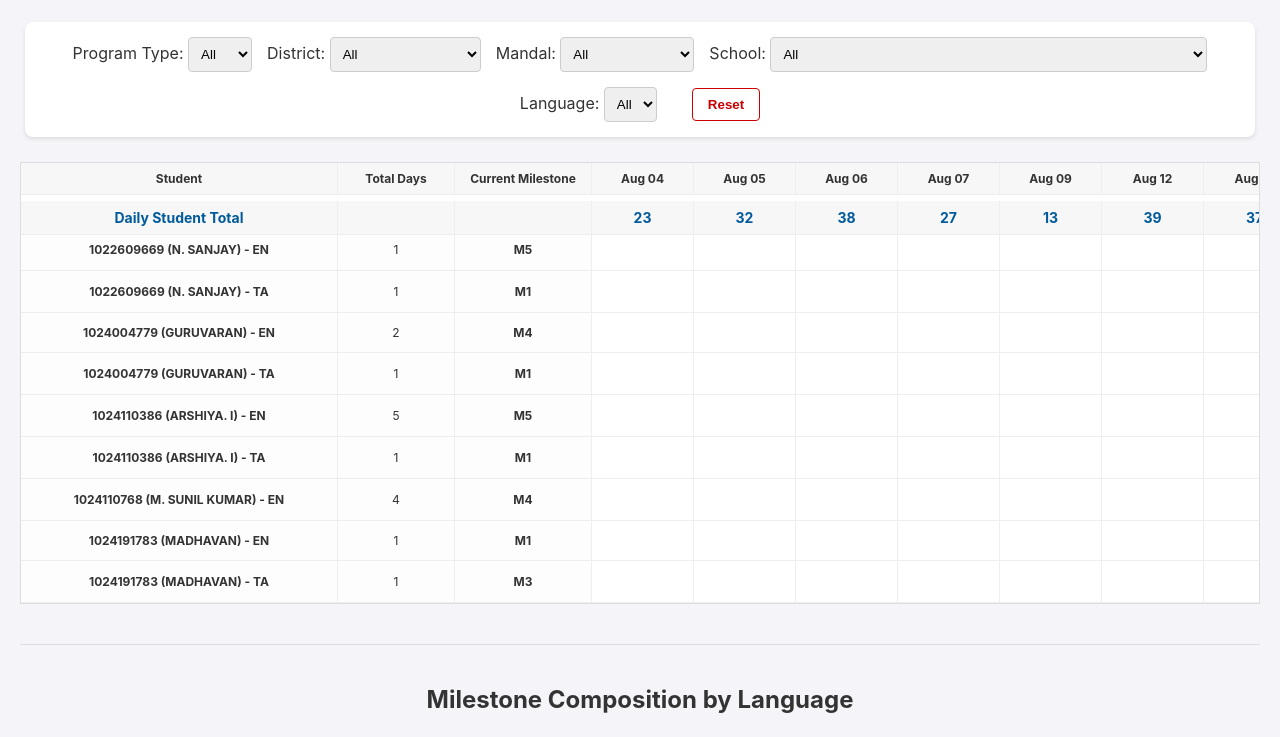
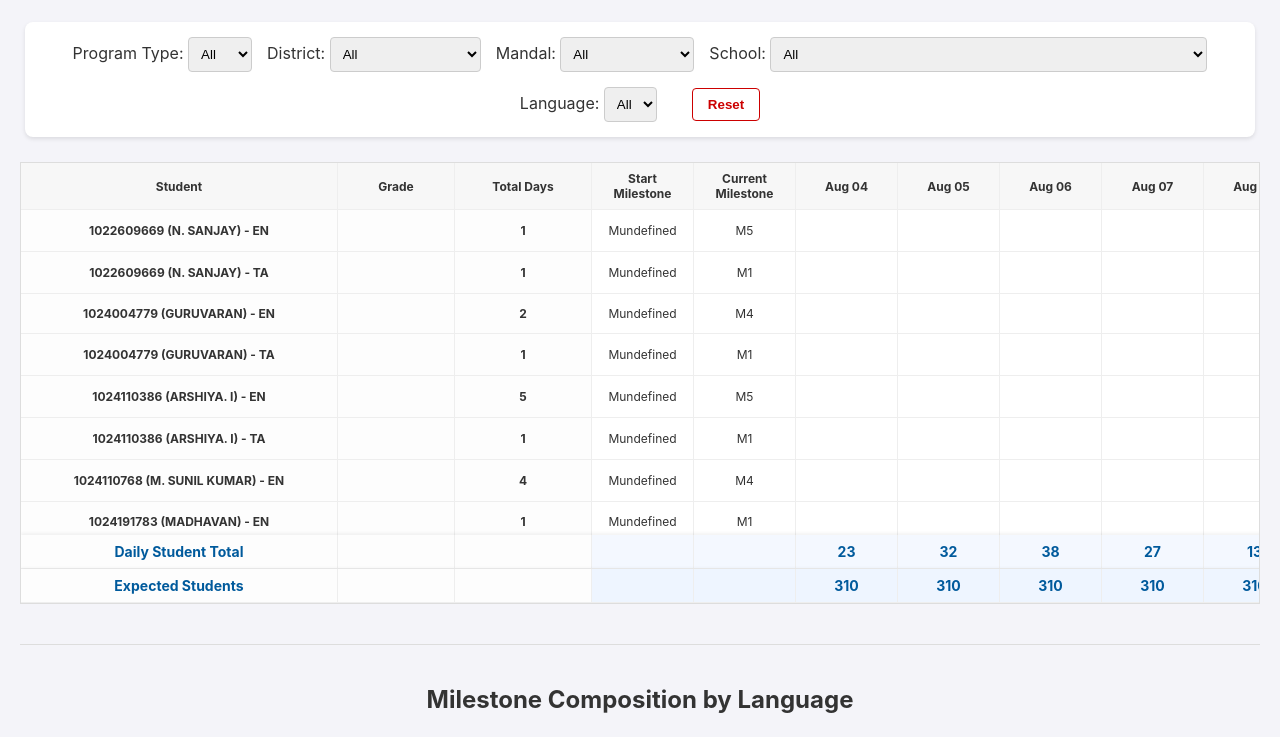
Before and after one commit to abhineetsingh10/internal-dashboard, a plain HTML site: page Index.html in a window 1280 px wide. Shown: the part 63-800 px from the top of the page. Drawn offline with nearby package versions, Linux system fonts and the light colour scheme.

Commit message:
Add files via upload

```diff
--- a/Index.html
+++ b/Index.html
@@ -75,6 +75,43 @@
         .date-header th { top: 0; }
         .totals-header th { top: 38px; font-size: 14px !important; color: #005a9c; }
 
+        /* Sticky footer setup */
+tfoot {
+  position: sticky;
+  bottom: 0;
+  z-index: 3;
+}
+
+tfoot tr.totals-header {
+  background-color: #f9f9fb;
+  font-weight: bold;
+}
+
+/* Top footer row: Daily Student Total */
+tfoot tr.totals-header:first-child {
+  position: sticky;
+  bottom: 25px; /* Slight offset to sit above the Expected row */
+  z-index: 4;
+  background-color: #f4f8ff;
+  box-shadow: 0 -2px 3px rgba(0,0,0,0.05);
+}
+
+/* Bottom footer row: Expected Students */
+tfoot tr.totals-header:last-child {
+  position: sticky;
+  bottom: 0;
+  z-index: 5;
+  background-color: #eef5ff;
+  box-shadow: 0 -1px 3px rgba(0,0,0,0.05);
+}
+
+#matrix-container {
+  max-height: 55vh;
+  overflow: auto;
+  border: 1px solid #ddd;
+  position: relative;
+}
+
         .sticky-col-1, .sticky-col-2, .sticky-col-3 {
             position: sticky;
             z-index: 1;
@@ -141,6 +178,7 @@
             d.Date_Session = parseDate(d.Date_Session);
             d.Student_Count = +d.Student_Count;
             d.Final_Milestone = +d.Final_Milestone;
+            d.Expected_Students = +d.Expected_Students || 0;
         });
 
         const metadataMap = new Map(metadata.map(d => [d.Student_Label, d]));
@@ -199,42 +237,59 @@
     const container = d3.select("#matrix-container");
     container.html("");
     if (currentMetadata.length === 0) {
-                        container.append("p").style("text-align", "center").style("padding", "20px").text("No data available for the selected filters.");
+        container.append("p")
+            .style("text-align", "center")
+            .style("padding", "20px")
+            .text("No data available for the selected filters.");
         return;
     }
 
-                    const dates = [...new Set(data.map(d => d.Date_Session.getTime()))].map(t => new Date(t)).sort((a, b) => a - b);
+    const dates = [...new Set(data.map(d => d.Date_Session.getTime()))]
+        .map(t => new Date(t))
+        .sort((a, b) => a - b);
+
     const students = currentMetadata.map(d => d.Student_Label).sort();
-                    const dataByStudentAndDate = d3.group(data, d => d.Student_Label, d => d3.timeFormat("%Y-%m-%d")(d.Date_Session));
-                    const dailyTotals = d3.rollup(data, v => new Set(v.map(d => d.Student_Label)).size, d => d3.timeFormat("%Y-%m-%d")(d.Date_Session));
+
+    const dataByStudentAndDate = d3.group(
+        data,
+        d => d.Student_Label,
+        d => d3.timeFormat("%Y-%m-%d")(d.Date_Session)
+    );
+
+    // Daily Student Total (unique students who appeared that day)
+    const dailyTotals = d3.rollup(
+        data,
+        v => new Set(v.map(d => d.Student_Label)).size,
+        d => d3.timeFormat("%Y-%m-%d")(d.Date_Session)
+    );
+
+    // ✅ Expected Students = unique students for the CURRENT FILTER selection
+    // Uses Student_Label which already encodes the unique student (PEN + name + language)
+    const expectedCount = new Set(currentMetadata.map(d => d.Student_Label)).size;
 
     const table = container.append("table").attr("class", "matrix-table");
     const thead = table.append("thead");
+    const tbody = table.append("tbody");
 
+    // --- HEADER ROW (top) ---
     const dateHeaderRow = thead.append("tr").attr("class", "date-header");
     dateHeaderRow.append("th").attr("class", "sticky-col-1").text("Student");
-                    dateHeaderRow.append("th").attr("class", "sticky-col-2").text("Total Days");
-                    dateHeaderRow.append("th").attr("class", "sticky-col-3").text("Current Milestone");
+    dateHeaderRow.append("th").attr("class", "sticky-col-2").text("Grade");
+    dateHeaderRow.append("th").attr("class", "sticky-col-3").text("Total Days");
+    dateHeaderRow.append("th").attr("class", "sticky-col-4").text("Start Milestone");
+    dateHeaderRow.append("th").attr("class", "sticky-col-5").text("Current Milestone");
     dates.forEach(d => dateHeaderRow.append("th").text(d3.timeFormat("%b %d")(d)));
 
-                    const totalsHeaderRow = thead.append("tr").attr("class", "totals-header");
-                    totalsHeaderRow.append("th").attr("class", "sticky-col-1").text("Daily Student Total");
-                    totalsHeaderRow.append("th").attr("class", "sticky-col-2");
-                    totalsHeaderRow.append("th").attr("class", "sticky-col-3");
-                    dates.forEach(d => {
-                        const dateStr = d3.timeFormat("%Y-%m-%d")(d);
-                        totalsHeaderRow.append("th").text(dailyTotals.get(dateStr) || 0);
-                    });
-
-
-                    const tbody = table.append("tbody");
+    // --- BODY ROWS ---
+    const metadataMapLocal = new Map(currentMetadata.map(d => [d.Student_Label, d]));
     students.forEach(studentLabel => {
         const tr = tbody.append("tr");
-                        const meta = metadataMap.get(studentLabel);
-
+        const meta = metadataMapLocal.get(studentLabel);
         tr.append("td").attr("class", "sticky-col-1").text(studentLabel);
-                        tr.append("td").attr("class", "sticky-col-2").text(meta ? meta.Total_Days_Attended : 'N/A');
-                        tr.append("td").attr("class", "sticky-col-3").text(meta ? `M${meta.Current_Milestone_Overall}` : 'N/A');
+        tr.append("td").attr("class", "sticky-col-2").text(meta ? meta.Grade : "N/A");
+        tr.append("td").attr("class", "sticky-col-3").text(meta ? meta.Total_Days_Attended : 'N/A');
+        tr.append("td").attr("class", "sticky-col-4").text(meta ? `M${meta.Start_Milestone_Overall}` : 'N/A');
+        tr.append("td").attr("class", "sticky-col-5").text(meta ? `M${meta.Current_Milestone_Overall}` : 'N/A');
 
         dates.forEach(d => {
             const dateStr = d3.timeFormat("%Y-%m-%d")(d);
@@ -249,15 +304,44 @@
             }
         });
     });
+
+    // --- FOOTER ROWS ---
+    const tfoot = table.append("tfoot");
+
+    // Daily Student Total (varies by date)
+    const totalsRow = tfoot.append("tr").attr("class", "totals-header");
+    totalsRow.append("th").attr("class", "sticky-col-1").text("Daily Student Total");
+    totalsRow.append("th").attr("class", "sticky-col-2");
+    totalsRow.append("th").attr("class", "sticky-col-3");
+    totalsRow.append("th").attr("class", "sticky-col-4");
+    totalsRow.append("th").attr("class", "sticky-col-5");
+    dates.forEach(d => {
+        const dateStr = d3.timeFormat("%Y-%m-%d")(d);
+        totalsRow.append("th").text(dailyTotals.get(dateStr) || 0);
+    });
+
+    // ✅ Expected Students (constant across dates for current filters)
+    const expectedRow = tfoot.append("tr").attr("class", "totals-header");
+    expectedRow.append("th").attr("class", "sticky-col-1").text("Expected Students");
+    expectedRow.append("th").attr("class", "sticky-col-2");
+    expectedRow.append("th").attr("class", "sticky-col-3");
+    expectedRow.append("th").attr("class", "sticky-col-4");
+    expectedRow.append("th").attr("class", "sticky-col-5");
+    dates.forEach(() => {
+        expectedRow.append("th").text(expectedCount);
+    });
         }
 
         function setupTimeSlider(compData, allDates, selectedFilters) {
             const slider = d3.select("#time-slider");
             const dateStrings = allDates.map(d => d.toISOString().split('T')[0]);
-                    if (!currentSliderDate || !dateStrings.includes(currentSliderDate.toISOString().split('T')[0])) {
+            if (!currentSliderDate || !dateStrings.includes(currentSliderDate?.toISOString().split('T')[0])) {
                 currentSliderDate = allDates.length > 0 ? allDates[allDates.length - 1] : new Date();
             }
-                    slider.attr("min", 0).attr("max", allDates.length > 0 ? allDates.length - 1 : 0).attr("value", allDates.findIndex(d => d.getTime() === currentSliderDate.getTime())).on("input", function() {
+            slider.attr("min", 0)
+                .attr("max", allDates.length > 0 ? allDates.length - 1 : 0)
+                .attr("value", allDates.findIndex(d => d.getTime() === currentSliderDate.getTime()))
+                .on("input", function() {
                     currentSliderDate = allDates[+this.value];
                     updateCompositionTable(compData, currentSliderDate, selectedFilters);
                 });
@@ -275,6 +359,7 @@
                 return Object.keys(selectedFilters).every(key => selectedFilters[key] === 'All' || d[key] === selectedFilters[key]);
             });
             if (filteredData.length === 0) { container.append("p").text("No composition data for this selection and date."); return; }
+
             const languages = [...new Set(filteredData.map(d => d.Language))].sort();
             const milestones = [...new Set(filteredData.map(d => +d.Final_Milestone))].sort((a,b)=> a-b);
             const table = container.append("table").attr("class", "composition-table");
@@ -283,6 +368,7 @@
             headerRow.append("th").text("Milestone");
             languages.forEach(lang => headerRow.append("th").text(lang.toUpperCase()));
             headerRow.append("th").text("Total");
+
             milestones.forEach(mNum => {
                 let total = 0;
                 const row = tbody.append("tr");
```
Lines whose indentation alone changed are shown as unchanged.
